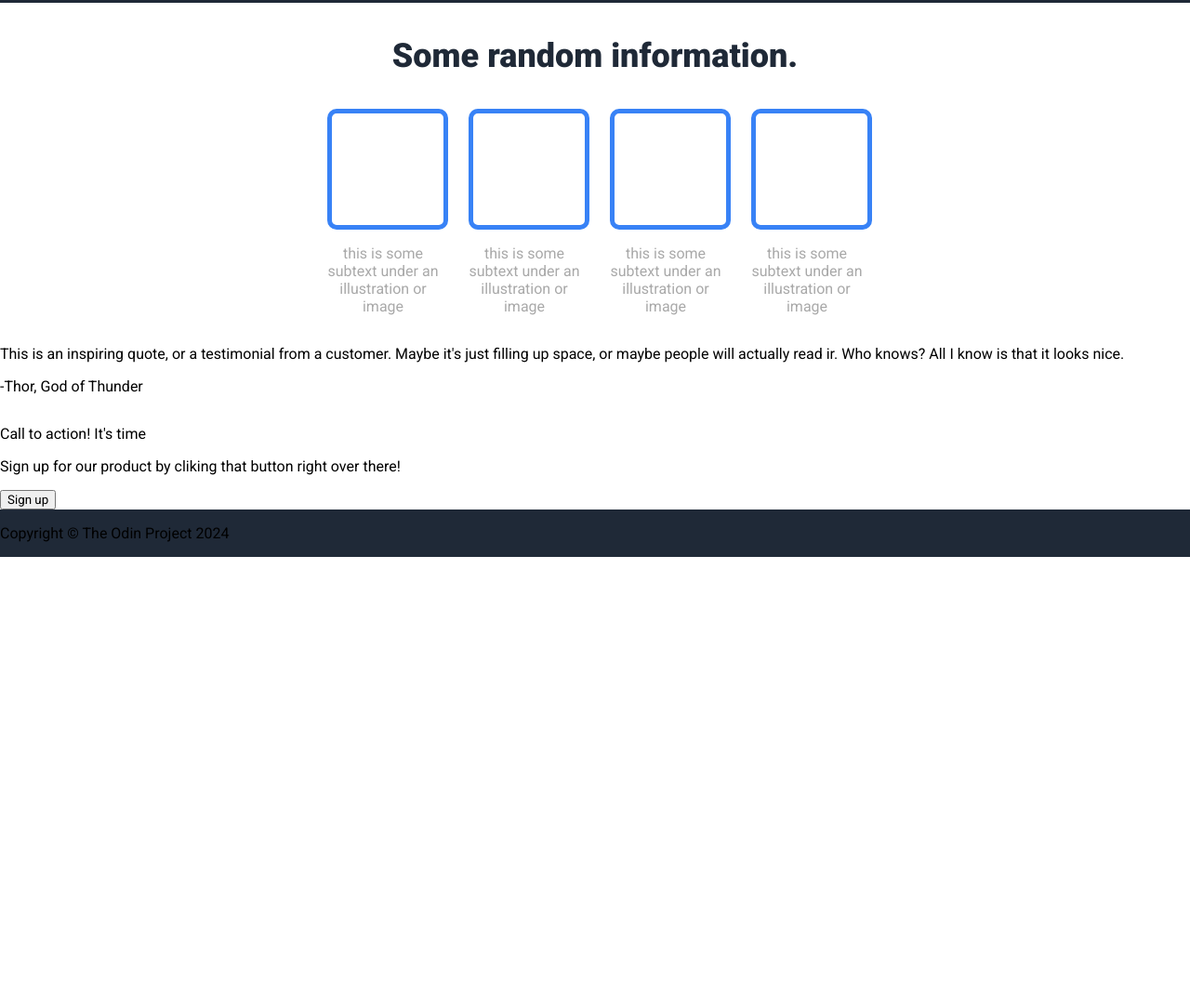
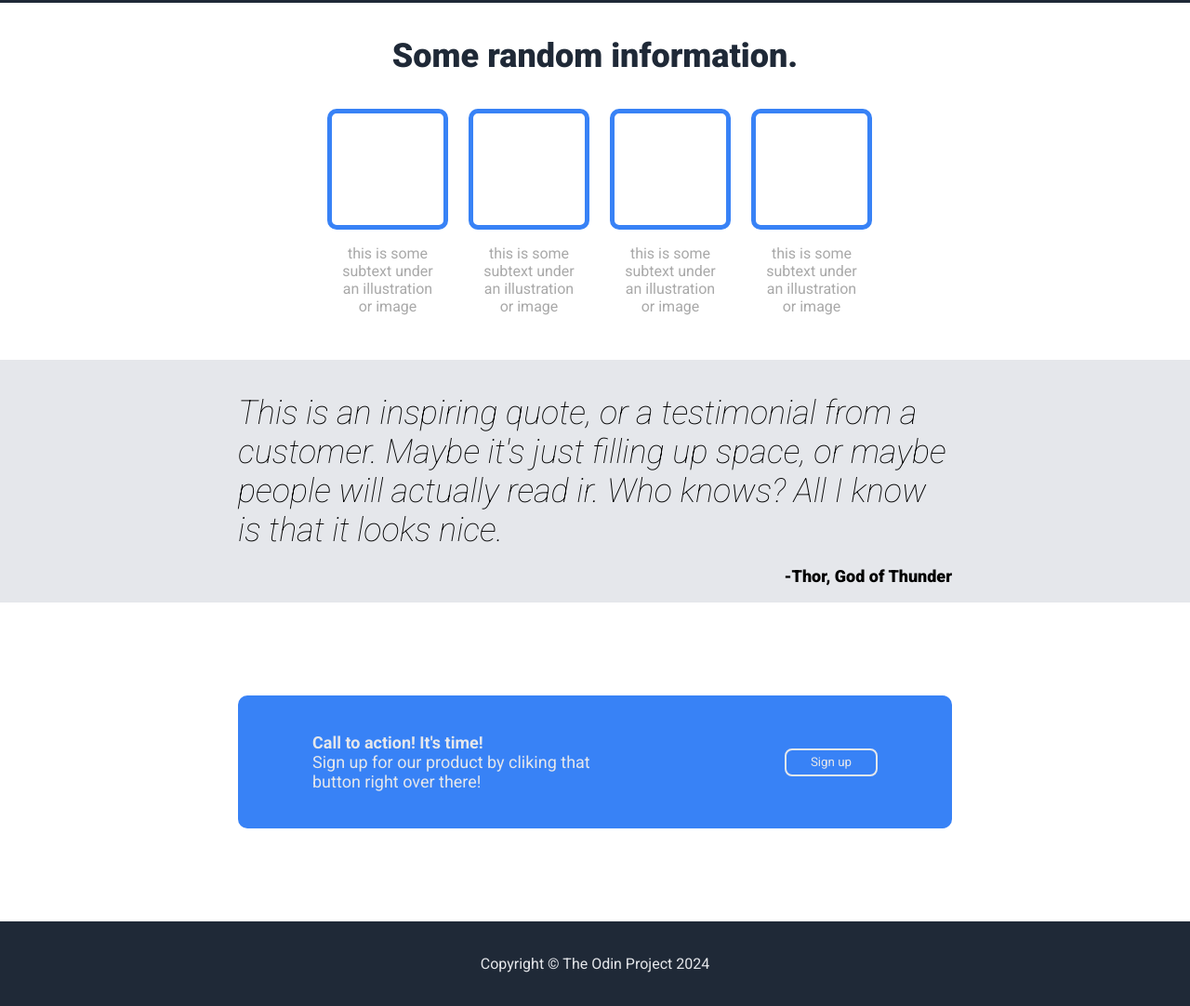
Before and after one commit to vezbok/odin_landing_flex, a plain HTML site: page index.html in a window 1280 px wide. Shown: the part 466-1548 px from the top of the page at 93% size. Before the commit the page ends 1065 px from the top, so only its background shows below. Drawn offline with Linux system fonts and the light colour scheme.

Commit message:
review quote, add action Card and footer style

```diff
--- a/index.html
+++ b/index.html
@@ -66,17 +66,23 @@
 
     </div>
     <div class="quote">
-        <p>This is an inspiring quote, or a testimonial from a customer.
+        <p class="quote-text">This is an inspiring quote, or a testimonial from a customer.
             Maybe it's just filling up space, or maybe people will actually read ir.
             Who knows? All I know is that it looks nice.
         </p>
-        <p>-Thor, God of Thunder</p>
+        <p class="quote-author">-Thor, God of Thunder</p>
 
     </div>
     <div class="action">
-            <p>Call to action! It's time</p>
-            <p>Sign up for our product by cliking that button right over there!</p>
-            <button>Sign up</button>
+        <div class="action-card">
+            <div class="action-text">
+                <p class="bold-text">Call to action! It's time!</p>
+                <p>Sign up for our product by cliking that button right over there!</p>
+            </div>
+            <div class="action-button">
+                <button>Sign up</button>
+            </div>
+        </div>
     </div>
     <div class="footer">
         <p>Copyright &#169; The Odin Project 2024</p>
--- a/style.css
+++ b/style.css
@@ -17,7 +17,7 @@ html, body
     background-color: #1F2937;
 }
 
-.header, .some-rand, .first
+.header, .some-rand, .first, .quote, .footer
  {
     padding: 0 20%;
 
@@ -66,7 +66,7 @@ html, body
 }
 .first-img {
     background-color: gray;
-    width: 450px;
+    width: 350px;
     height: 200px;
     display: flex;
     border: 1px solid transparent;
@@ -104,6 +104,8 @@ html, body
     display: flex;
     justify-content: center;
     gap: 32px;
+    flex-wrap: wrap;
+    margin-bottom: 32px;
 
 }
 .card {
@@ -114,6 +116,7 @@ html, body
     color: darkgray;
     font-size: 16px;
     text-align: center;
+    padding-left: 10px;
 }
 .card-img {
     width: 120px;
@@ -121,3 +124,70 @@ html, body
     border: 5px solid #3882F6 ;
     border-radius: 10px;
 }
+
+.quote {
+    background-color: #E5E7EB;
+    display: flex;
+    flex-direction: column;
+}
+
+.quote-text {
+    font-size: 36px;
+    font-style: italic;
+    font-weight: 100;
+    margin-bottom: 0;
+}
+.quote-author {
+    text-align: end;
+    font-weight: 1000;
+    font-size: 18px;
+}
+
+.action {
+    display: flex;
+    justify-content: center;
+    align-items: center;
+    margin: 100px 0;
+    color: #E5E7EB;
+
+}
+.action-card {
+    display: flex;
+    text-align: center;
+    background-color: #3882F6;
+    width: 60%;
+    align-items: center;
+    /* align-content: center; */
+    border-radius: 10px;
+}
+
+.action-text {
+    padding: 40px 80px;
+    text-align: left;
+    font-size: 18px;
+}
+.action-button {
+    margin: 40px 80px;
+
+}
+.action-button button {
+    width: 100px;
+    height: 30px;
+    color: #E5E7EB;
+    background-color: #3882F6;
+    border: 2px solid #E5E7EB;
+    border-radius: 8px;
+}
+
+.action-text p {
+    padding: 0;
+    margin: 0;
+}
+.bold-text {
+    font-weight: bold;
+}
+.footer {
+    text-align: center;
+    color: #E5E7EB;
+    padding: 20px 0;
+}
```
